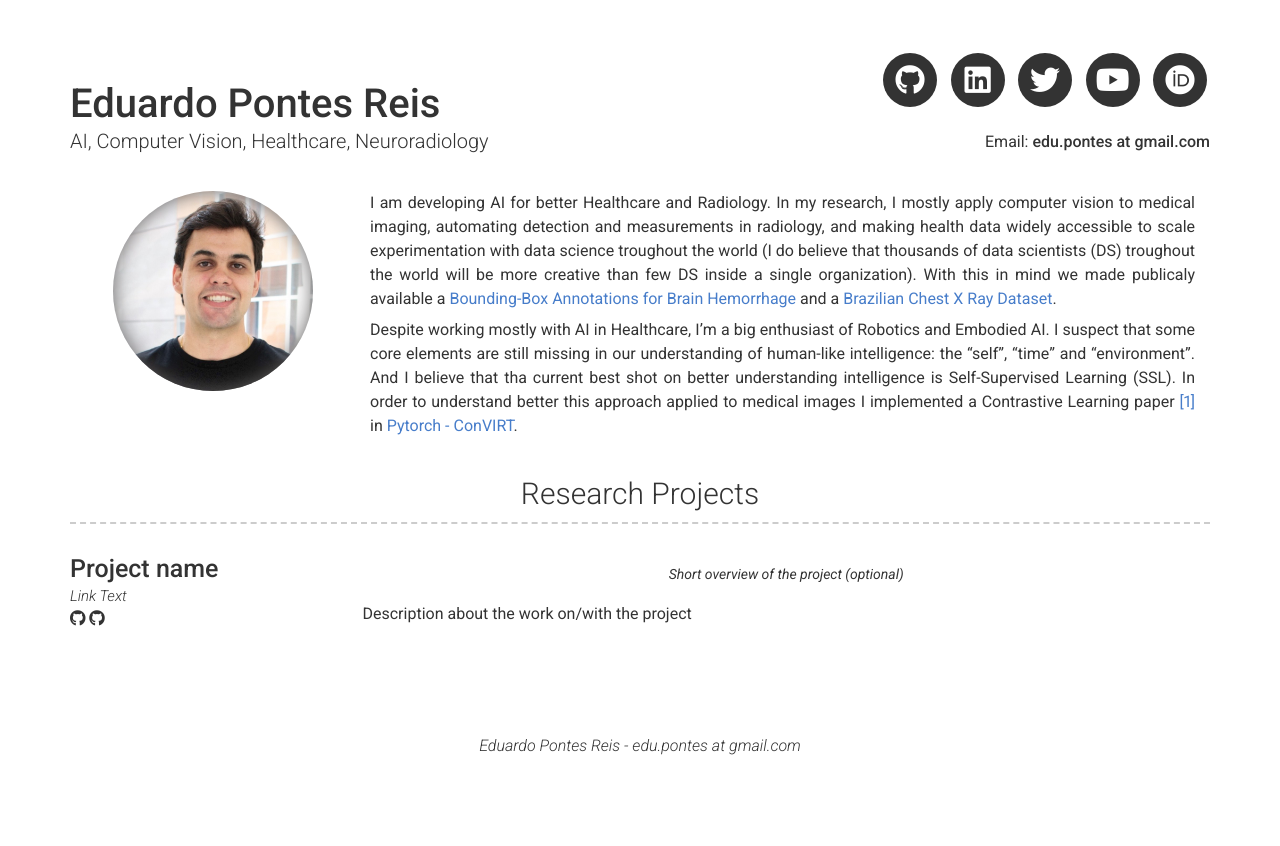
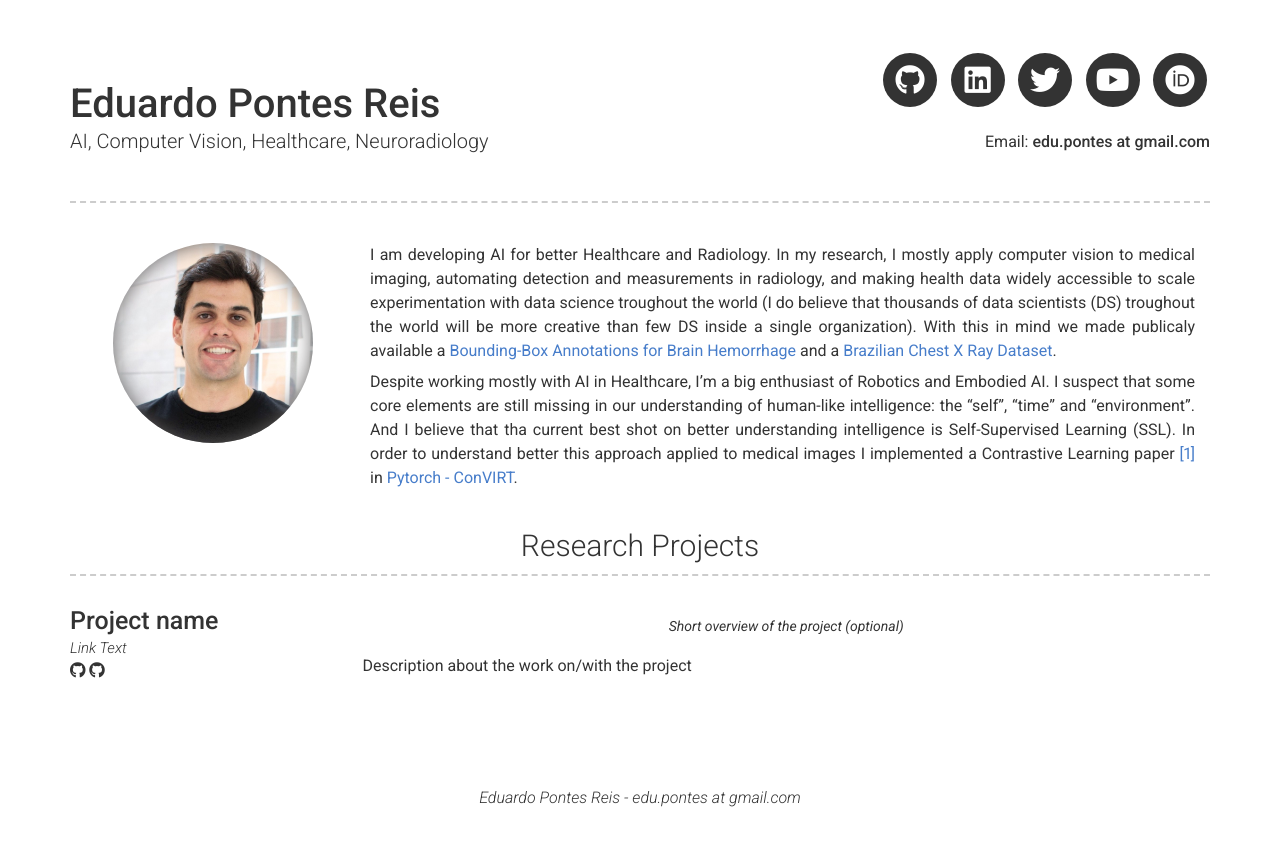
Before and after one commit to edreisMD/edreismd.github.io_old, a Jekyll site: the page built from index.md, in a window 1280 px wide. Shown: the top 846 px of the page. Built offline with Jekyll 4.4.1, drawn with Linux system fonts in a browser that asks for light colours; nearby versions of some CDN libraries.

Commit message:
about sem

```diff
--- a/_includes/about.html
+++ b/_includes/about.html
@@ -1,5 +1,5 @@
 <div class="container intro-container">
-  <!-- <h3>{{ site.about_title | default: "About Me" }}</h3> -->
+  <h3>{{ site.about_title | default: "" }}</h3>
   <div>
     {%- if site.about_profile_image -%}
       <div class="col-xs-12 col-sm-4 col-md-3 mt-5 no-print">
```
